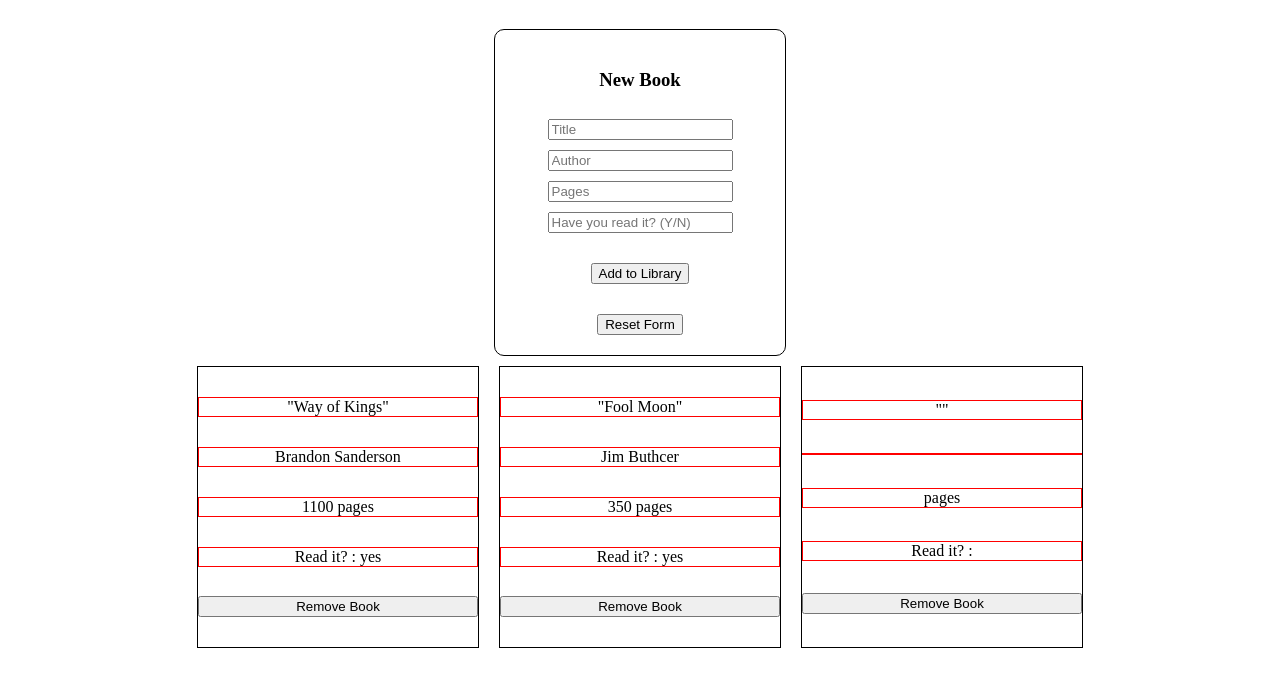
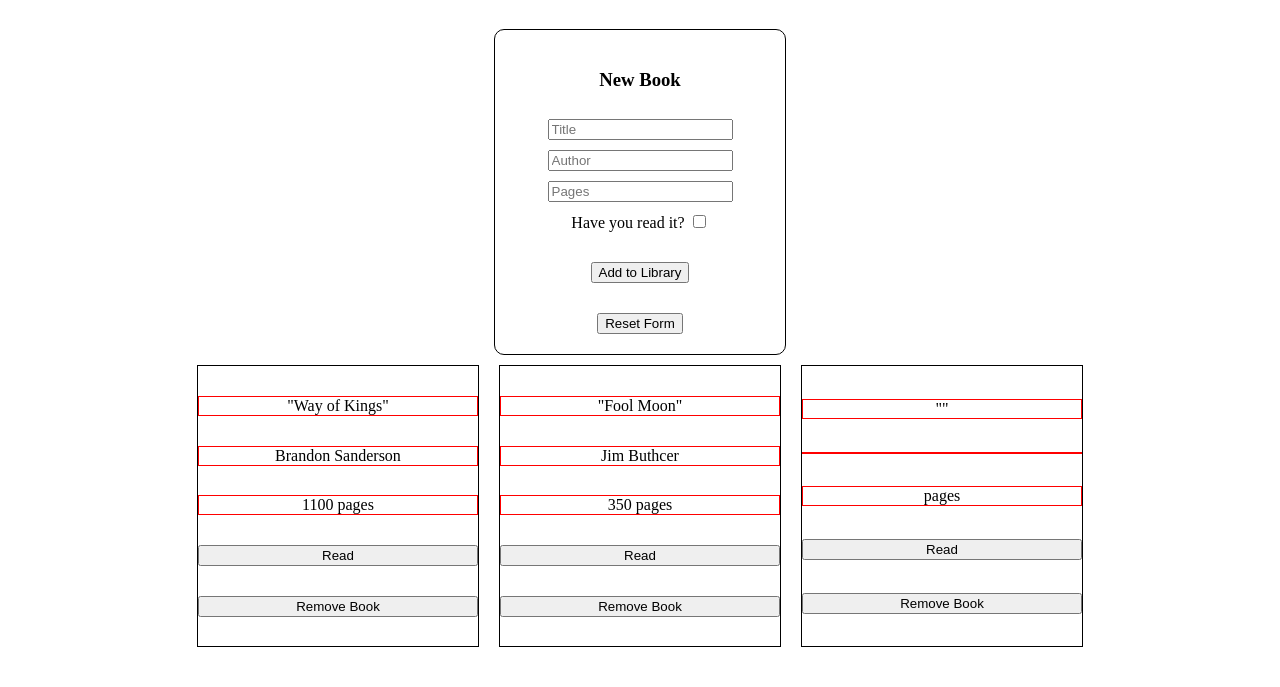
Before and after one commit to Zschott/Library, a plain HTML site: page index.html in a window 1280 px wide. Both pictures are taken after a click on the element "Add to Library". Shown: the part 91-778 px from the top of the page. Drawn offline with Linux system fonts and the light colour scheme.

Commit message:
Adds Read button

```diff
--- a/app.js
+++ b/app.js
@@ -1,28 +1,18 @@
-/*
-const car1 = {name:"Audi", model:"A4"}
-const car2 = {name:"Volvo", model:"XC90"}
-const car3 = {name:"Ford", model:"Fusion"}
-*/
-
 
 const content = document.querySelector('#content')
 const newBookBtn = document.getElementById('doStuff')
 const removeButton = document.getElementById('remove')
 
-let book1 = {title: "Way of Kings", author: 'Brandon Sanderson', pages: '1100', read:'yes'}
-let book2 = {title:'Fool Moon', author:'Jim Buthcer', pages:'350', read:'yes'}
+let book1 = {title: "Way of Kings", author: 'Brandon Sanderson', pages: '1100', readStatus:'Read'}
+let book2 = {title:'Fool Moon', author:'Jim Buthcer', pages:'350', readStatus:'Read'}
 
 const myLibrary = [book1, book2]
 
-
-function Book(title, author, pages, read){
+function Book(title, author, pages, readStatus){
     this.title = title;
     this.author = author;
     this.pages = pages;
-    this.read = read;
-    /* this.info = function(){
-        return(`${this.title} by ${this.author}, ${this.pages}, ${this.read}`)
-    } */
+    this.readStatus = readStatus;
 }
 
 
@@ -31,8 +21,8 @@ function stageNewBook(){
     const title = document.getElementById('title').value
     const author = document.getElementById('author').value
     const pages = document.getElementById('pages').value
-    const read = document.getElementById('read').value
-    return new Book(title, author, pages, read)
+    const readStatus = document.getElementById('readStatus').value
+    return new Book(title, author, pages, readStatus)
 }
 
 function addBooktoLibrary(event){
@@ -42,20 +32,11 @@ function addBooktoLibrary(event){
     displayLibrary()
 }
 
-/*function addBooktoLibrary(title, author, pages, read){
-    let book = new Book(title,author,pages,read);
-        return myLibrary.push(book);
-}
-*/
-
 function displayLibrary(){
     resetCards()
     for(i=0; i < myLibrary.length ; i++)
        createBookCard(myLibrary[i])
-        // create data-book-number[i]
-
 }
-
 
 function resetCards(){
     content.textContent = ''
@@ -68,23 +49,31 @@ function createBookCard(book) {
     const title = document.createElement('div')
     const author = document.createElement('div')
     const pages = document.createElement('div')
-    const read = document.createElement('div')
+    const readStatus = document.createElement('button')
     const remove = document.createElement('button')
 
     title.textContent = `"${book.title}"`
     author.textContent = book.author
     pages.textContent = `${book.pages} pages`
-    read.textContent = `Read it? : ${book.read}`
+
+    if(book.readStatus === "Read"){
+        book.readStatus = "Read"
+      } else {
+        book.readStatus = " Not Read"
+      }
+
+    readStatus.textContent = `${book.readStatus}`
+    readStatus.setAttribute('onclick', `toggleReadStatus(${myLibrary.indexOf(myLibrary[i])})`)
+
 
     bookCard.classList.add('card')
     bookCard.appendChild(title)
     bookCard.appendChild(author)
     bookCard.appendChild(pages)
-    bookCard.appendChild(read)
+    bookCard.appendChild(readStatus)
 
     remove.textContent = "Remove Book"
     remove.setAttribute('onclick',`removeBook(${myLibrary.indexOf(myLibrary[i])})`)
-    //remove.setAttribute('id', 'remove')
     bookCard.appendChild(remove)
 
     content.appendChild(bookCard)
@@ -93,38 +82,14 @@ function createBookCard(book) {
 
 newBookBtn.addEventListener('click', addBooktoLibrary)
 
-/*
-addBooktoLibrary('Fool Moon', 'Jim Butcher', '300', 'yes')
-addBooktoLibrary('Way of Kings', 'Brando Sando', '1100', 'yes')
-addBooktoLibrary('Hobbit', 'JRRT', '295', 'yes')
-*/
-
-
-/*
-
-
- for(key in myLibrary[i]){
-            document.getElementById('title').textContent = myLibrary[i].title;
-            document.getElementById('author').textContent = myLibrary[i].author;
-            document.getElementById('pages').textContent = myLibrary[i].pages;
-            document.getElementById('read').textContent = myLibrary[i].read;
-        }
-
-
-
-const testBtn = document.getElementById('test')
-const tray = document.getElementById('tray')
-
-function test(){
-    const path = document.createElement('div')
-    path.setAttribute('data-number','')
-    tray.appendChild(path)
+function toggleReadStatus(index){
+    if (myLibrary[index].readStatus === "Read") {
+        myLibrary[index].readStatus = "Not Read";
+    } else {
+        myLibrary[index].readStatus = "Read";
+    }
+    displayLibrary()
 }
-
-testBtn.addEventListener('click', test)
-*/
-
-//removeButton.addEventListener('click', removeBook.value)
 
 function removeBook(index){
     myLibrary.splice(index, 1)
--- a/index.html
+++ b/index.html
@@ -35,14 +35,10 @@
                 required
                 max="10000"
               />
-              <input
-                class="input"
-                type="text"
-                id="read"
-                placeholder="Have you read it? (Y/N)"
-                required
-                maxlength="10"
-              />
+              <div class="checkbox-container">
+                <label for="readStatus">Have you read it?</label>
+                <input type="checkbox" id="readStatus" name="readStatus" value="Read">
+              </div>
               <div class="space" id="doStuff" type="reset"><button>Add to Library</button></div>
               <input type="reset" value="Reset Form">
             </form>
```
